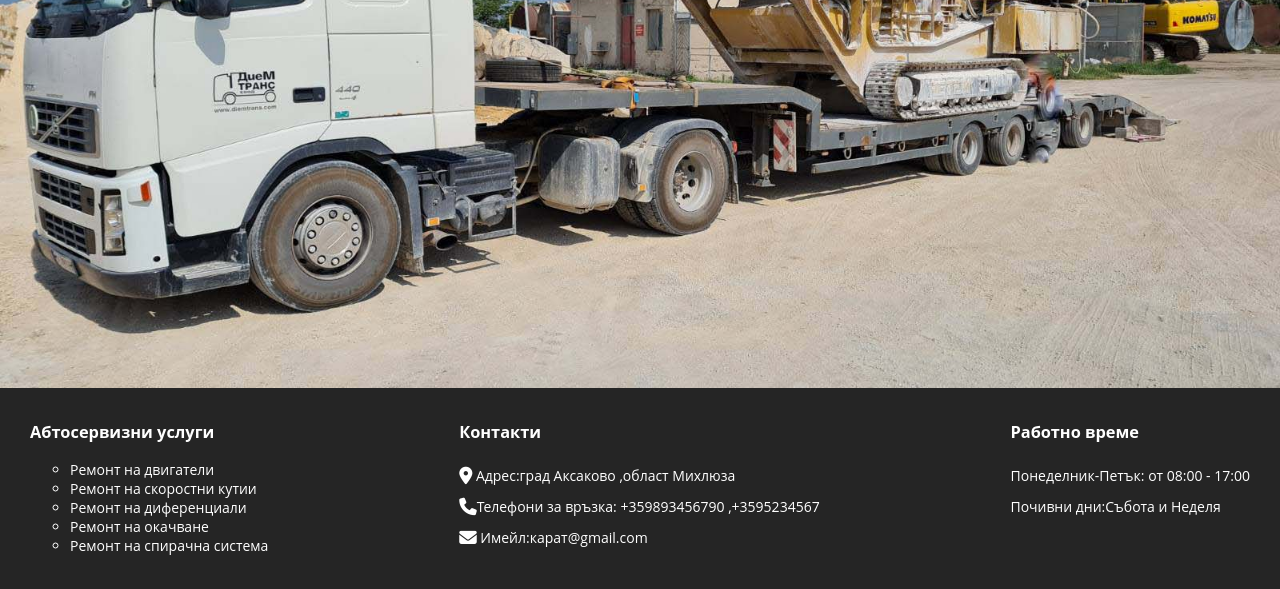
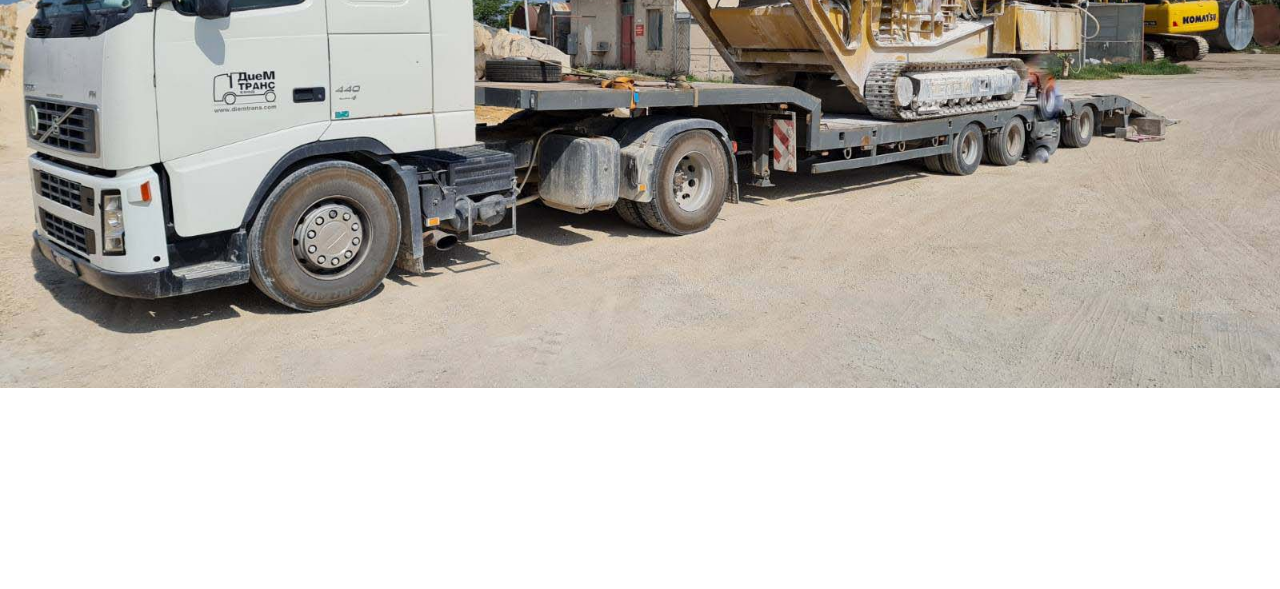
Before and after one commit to Dimitar1994/KaratSirvice, a website: page index.html in a window 1280 px wide. Shown: the part 451-1040 px from the top of the page. After the commit the page ends 858 px from the top, so only its background shows below. Drawn offline with nearby package versions, Linux system fonts and the light colour scheme.

```diff
--- a/index.html
+++ b/index.html
@@ -71,43 +71,7 @@
         </div>
     </main>
     <div class="spaces"></div>
-    <footer>
-        <div class="footer-container">
-            <div class="services">
-                <h3>Абтосервизни услуги</h2>
-                    <ul>
-                        <li>Ремонт на двигатели</li>
-                        <li>Ремонт на скоростни кутии</li>
-                        <li>Ремонт на диференциали</li>
-                        <li>Ремонт на окачване</li>
-                        <li>Ремонт на спирачна система</li>
-                    </ul>
-            </div>
-            <div class="contact-information">
-                <h3>Контакти</h3>
-                <div>
-                    <i class="fa-solid fa-location-dot fa-lg"></i> <span>Адрес:град Аксаково ,област
-                        Михлюза</span>
-                </div>
-                <div>
-                    <i class="fa-solid fa-phone fa-lg"></i><span>Телефони за връзка: +359893456790
-                        ,+3595234567 </span>
-                </div>
-                <div>
-                    <i class="fa-solid fa-envelope fa-lg"></i><span> Имейл:карат@gmail.com</span>
-                </div>
-            </div>
-            <div class="business-houra">
-                <h3>Работно време </h3>
-                <div>
-                    <span>Понеделник-Петък: от 08:00 - 17:00 </span>
-                </div>
-                <div>
-                    <span>Почивни дни:Събота и Неделя</span>
-                </div>
-            </div>
-        </div>
-    </footer>
+
 
 </body>
 
--- a/sass/style.scss
+++ b/sass/style.scss
@@ -1,6 +1,8 @@
+@import'../node_modules/bootstrap/scss/bootstrap.scss';
 @import'_variables';
 
 @import'_mixin';
+
 
 html {
     position: relative;
```
Also changed, not shown: contact.html (+1 -37 lines), package.json (added, +18 -0 lines), 1 other file.
